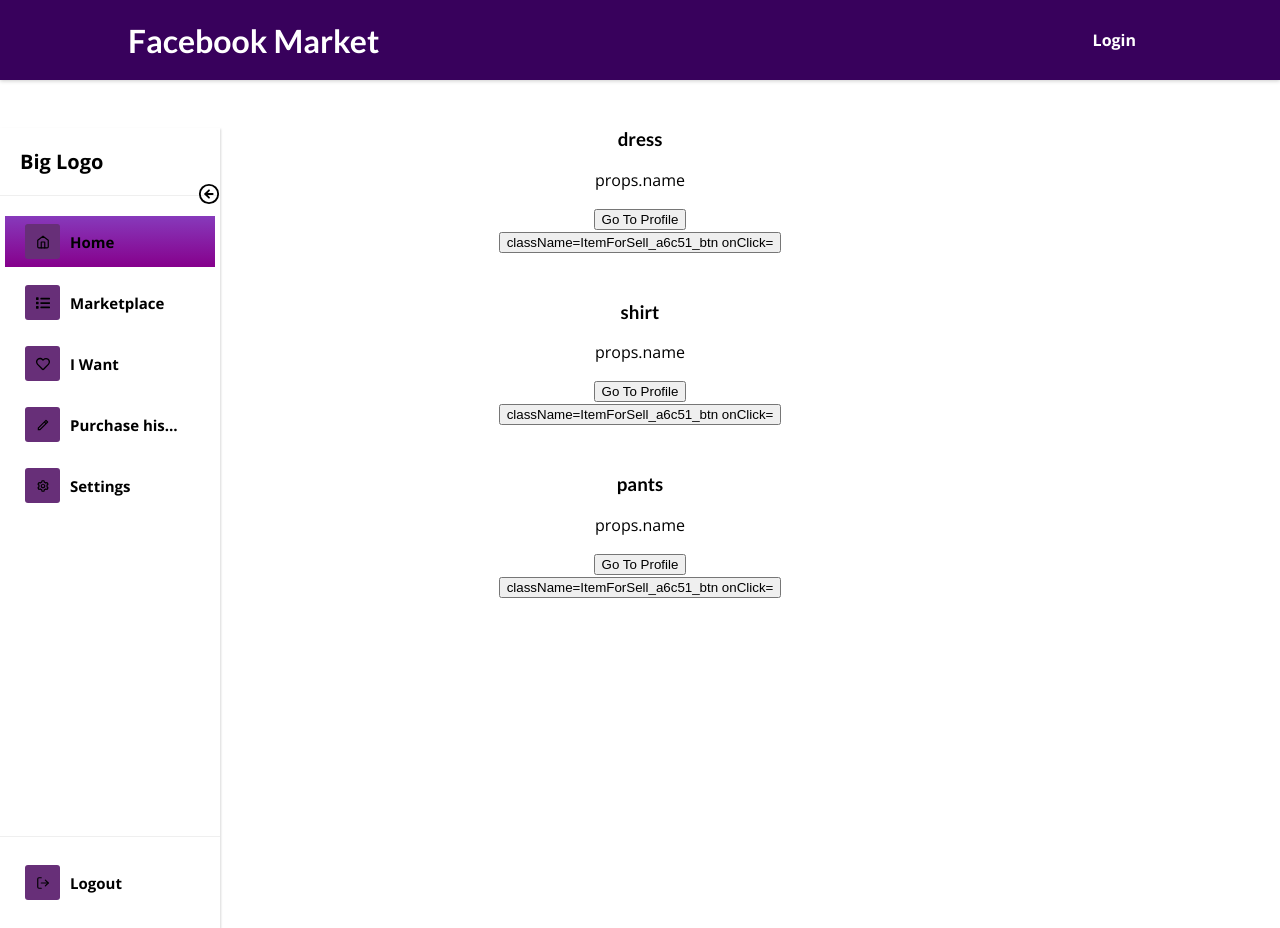
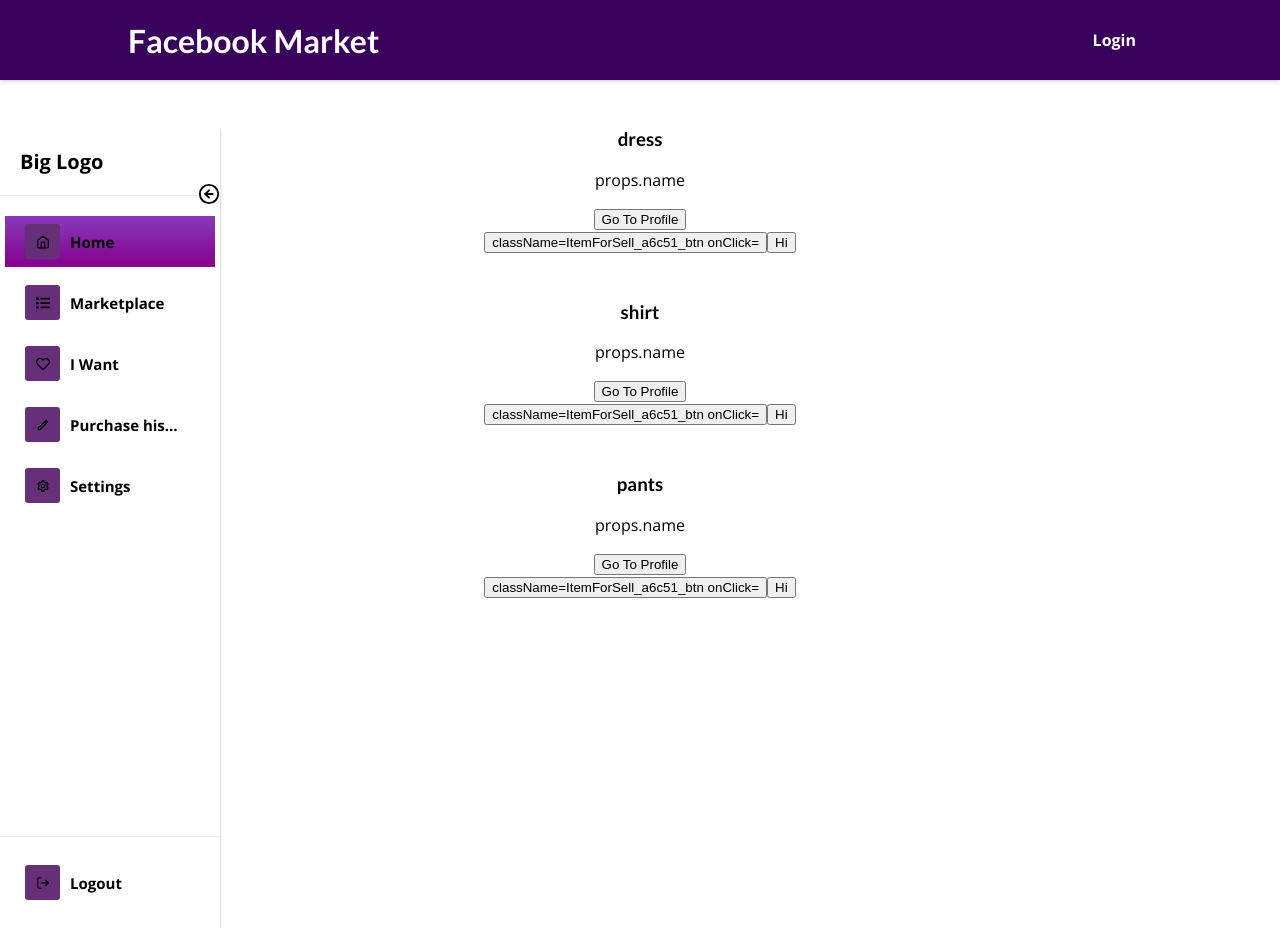
Before and after one commit to shacharTzur/mymarketplace, a React (Create React App) app in the folder frontend/: page / in a window 1280 px wide. Built offline with nearby package versions, Linux system fonts and the light colour scheme.

Commit message:
added changes to ItemForSell.js to test communication with server

```diff
--- a/frontend/src/components/Thumbnail/ItemForSell.js
+++ b/frontend/src/components/Thumbnail/ItemForSell.js
@@ -4,6 +4,9 @@
 function ItemForSell(props) {
     function profileButtonHandler(){
         console.log('Clicked')
+        fetch('http://localhost:8080/user/all')
+          .then(response => response.json())
+          .then(data => console.log(data))
 
     }
     return (
@@ -11,7 +14,9 @@
             <h3>{props.name}</h3>
             <ProfileBubble name='profile name' />
             <button>className={classes.btn} onClick={profileButtonHandler}</button>
+            <button onClick={profileButtonHandler}>Hi</button>
         </div>
+
     );
 };
 
```
